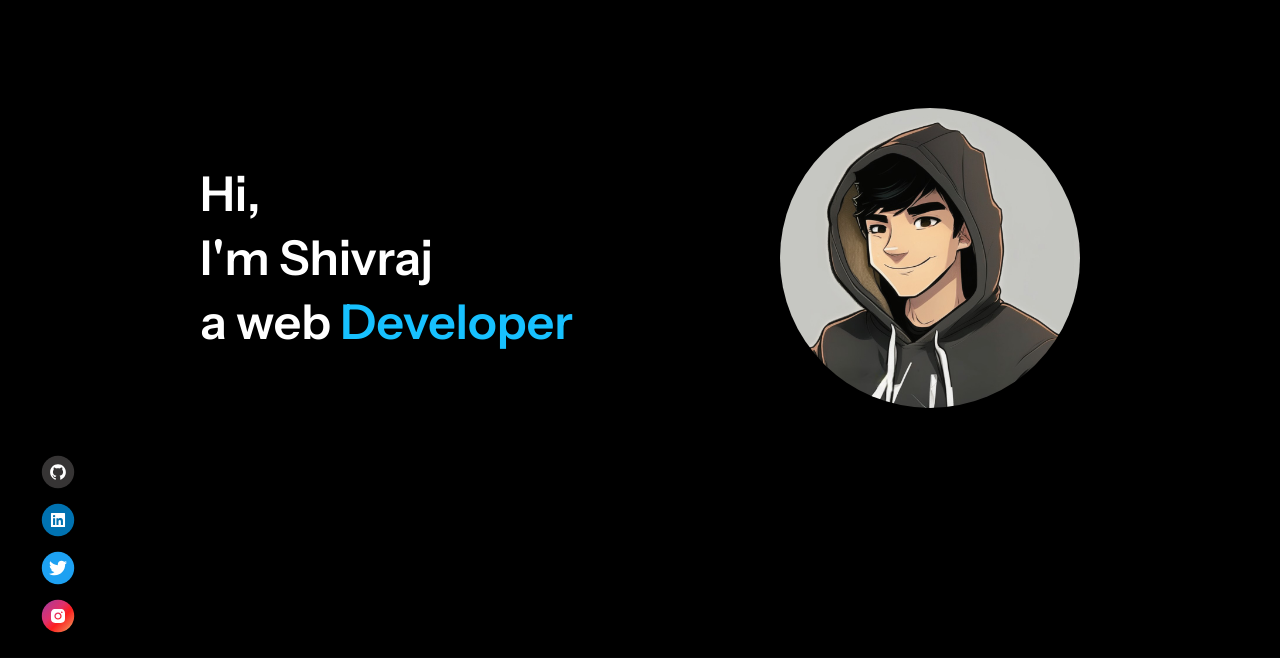
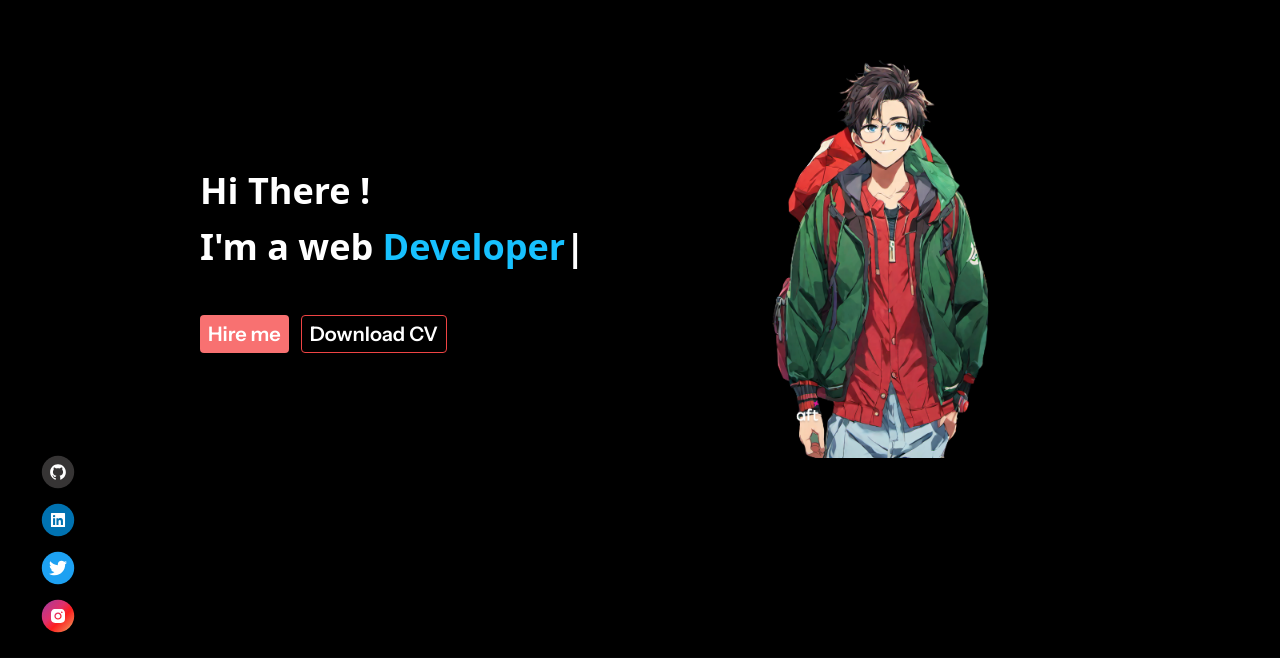
Before and after one commit to iamshiv007/portfolio-ui, a Next.js app: page / in a window 1280 px wide. Shown: the part 142-800 px from the top of the page. Built offline with nearby package versions, Linux system fonts and the light colour scheme.

Commit message:
update: Home design

```diff
--- a/src/app/pages/about/About.jsx
+++ b/src/app/pages/about/About.jsx
@@ -1,9 +1,6 @@
 "use client";
 import React, { Fragment, useState, useRef, useEffect } from "react";
-import Image from "next/image";
 import { FaUserCheck } from "react-icons/fa";
-import { IoLocationSharp } from "react-icons/io5";
-import { BsFillEmojiSmileFill } from "react-icons/bs";
 
 const About = () => {
   const [isAbout, setIsAbout] = useState(false);
--- a/src/app/pages/home/Home.jsx
+++ b/src/app/pages/home/Home.jsx
@@ -1,37 +1,12 @@
 "use client";
 import React, { Fragment, useEffect, useRef, useState } from "react";
-import Link from "next/link";
-import { FiExternalLink } from "react-icons/fi";
 
 const Home = () => {
   const [isHome, setIsHome] = useState(false);
-  const [showResume, setShowResume] = useState(false);
 
   const homeRef = useRef();
   const introRef = useRef();
   const profileRef = useRef();
-
-  // Function to toggle the resume text on hover
-  const handleHover = () => {
-    setShowResume(true);
-  };
-
-  const handleLeave = () => {
-    setShowResume(false);
-  };
-
-  useEffect(() => {
-    const currentProfileRef = profileRef.current;
-
-    currentProfileRef.addEventListener("mouseenter", handleHover);
-    currentProfileRef.addEventListener("mouseleave", handleLeave);
-
-    // Clean up event listeners when component unmounts
-    return () => {
-      currentProfileRef.removeEventListener("mouseenter", handleHover);
-      currentProfileRef.removeEventListener("mouseleave", handleLeave);
-    };
-  }, []);
 
   useEffect(() => {
     const getScreenWidth = () =>
@@ -70,34 +45,29 @@ const Home = () => {
             className='translate-x-[-500px] transition-all duration-700 opacity-0'
             ref={introRef}
           >
-            <p className='text-4xl sm:text-5xl py-2 font-semibold'>Hi,</p>
-            <p className='text-4xl sm:text-5xl py-2 font-semibold'>
-              I&apos;m Shivraj
-            </p>
-            <p className='text-4xl sm:text-5xl py-2 font-semibold'>
-              a web{" "}
+            <p className='py-2 text-4xl font-semibold font-sans'>Hi There !</p>
+
+            <p className='text-4xl py-2 font-semibold font-sans'>
+              I&apos;m a web{" "}
               <span className='text-[#159e6e] dark:text-[#17c1ff]'>
                 {" "}
-                Developer
+                Developer<span className='text-white'>|</span>
               </span>
             </p>
+            <div className='mt-5 md:mt-10 flex gap-3'>
+              <button className='text-white text-xl font-semibold rounded bg-red-400 hover:bg-red-500 px-2 py-1'>
+                Hire me
+              </button>
+              <button className='text-xl font-semibold rounded border border-red-500 hover:text-white hover:bg-red-500 px-2 py-1'>
+                Download CV
+              </button>
+            </div>
           </div>
 
           <div
-            className='bg-[url(/images/profile.png)] translate-x-[500px] transition-all opacity-0 duration-700 w-[300px] h-[300px] bg-cover rounded-full bg-gray-400 dark:bg-gray-500 hover:cursor-pointer hover:bg-blend-multiply m-auto md:m-0 mt-[40px] md:mt-0'
+            className='bg-[url(/images/profile3.png)] translate-x-[500px] transition-all opacity-0 duration-700 w-[300px] h-[300px] md:w-[400px] md:h-[400px] bg-cover m-auto md:m-0 mt-[40px] md:mt-0'
             ref={profileRef}
-          >
-            {showResume ? (
-              <Link
-                className='w-full h-full flex justify-center items-center underline text-xl text-white font-bold'
-                href='https://drive.google.com/file/d/1AWiU8oWJi5rY0nl6d3iMHOjevBq7izOU/view?usp=drive_link'
-                passHref
-                target='_blank'
-              >
-                Resume <FiExternalLink />
-              </Link>
-            ) : null}
-          </div>
+          />
         </div>
       </section>
     </Fragment>
```
Also changed, not shown: public/images/profile3.png (added), 1 other file (tests, documents, lock files or other folders).
